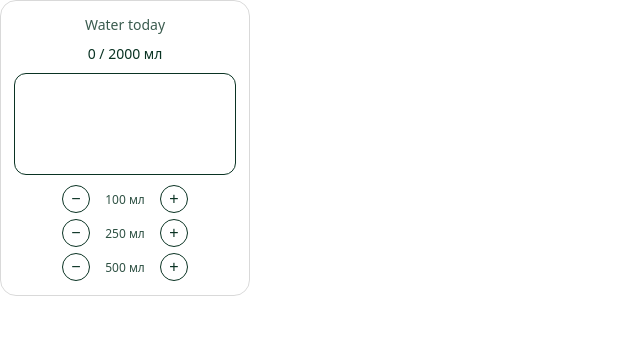
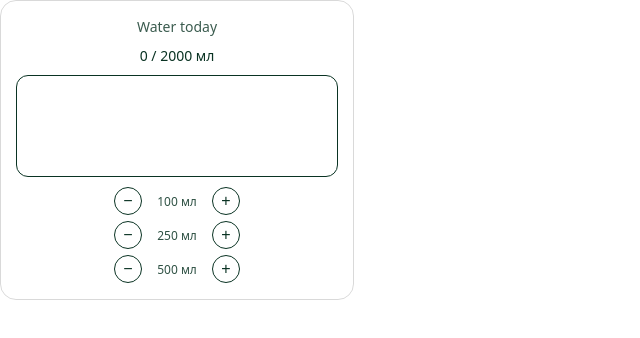
Before and after one commit to yarascript-dot/notionwidgets, a plain HTML site: page water-tracker/index.html in a window 1280 px wide. Shown: the whole page, without its empty margins (0-640 px from the left). Drawn offline with Linux system fonts and the light colour scheme.

Commit message:
Update style.css

```diff
--- a/water-tracker/style.css
+++ b/water-tracker/style.css
@@ -15,8 +15,10 @@ body {
 }
 
 .widget {
-  width: 220px;
-  padding: 14px;
+  width: 100%;
+  max-width: 320px;
+  min-width: 200px;
+  padding: clamp(12px, 3vw, 16px);
   border-radius: 16px;
   border: 1px solid rgba(0,0,0,0.15);
   display: flex;
```
